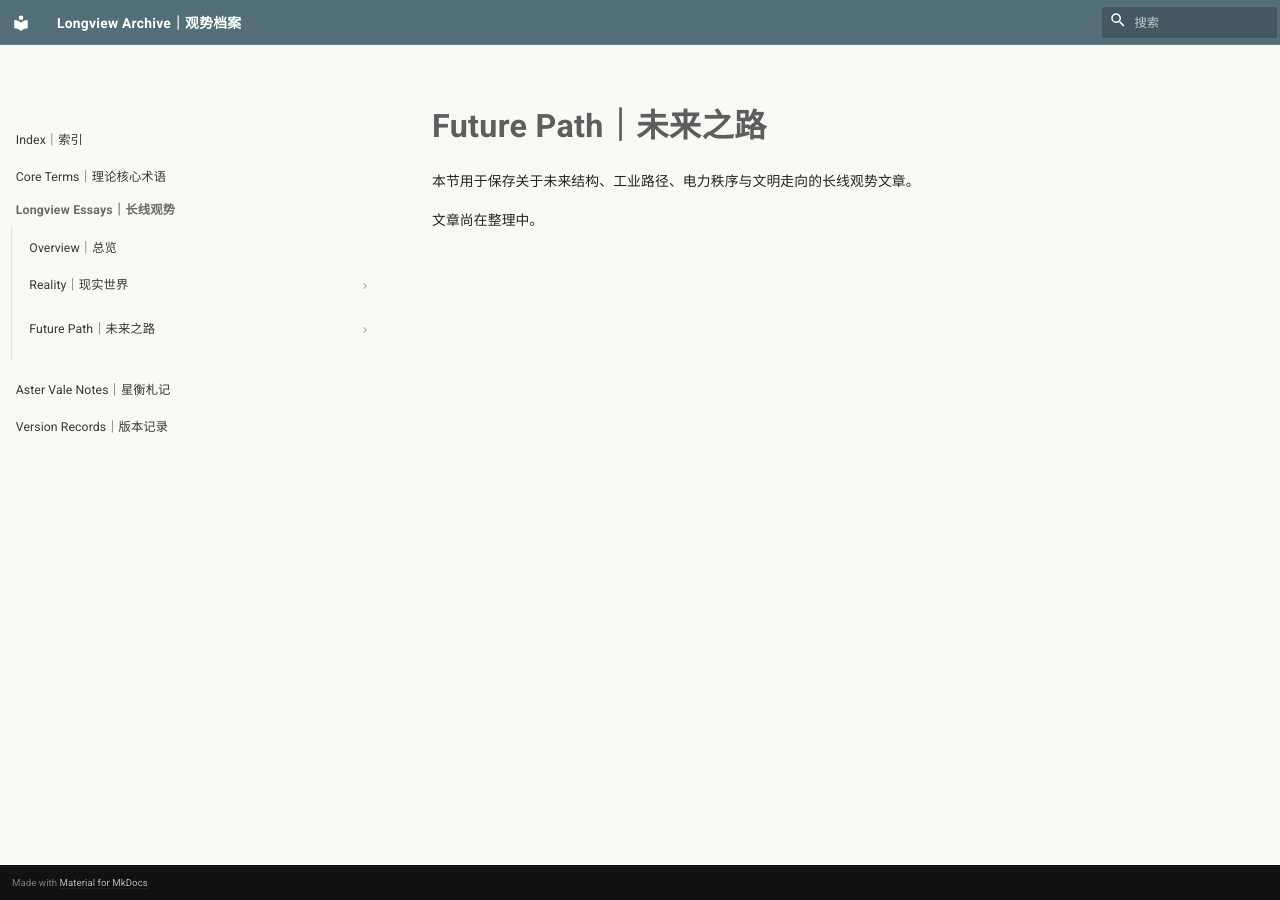
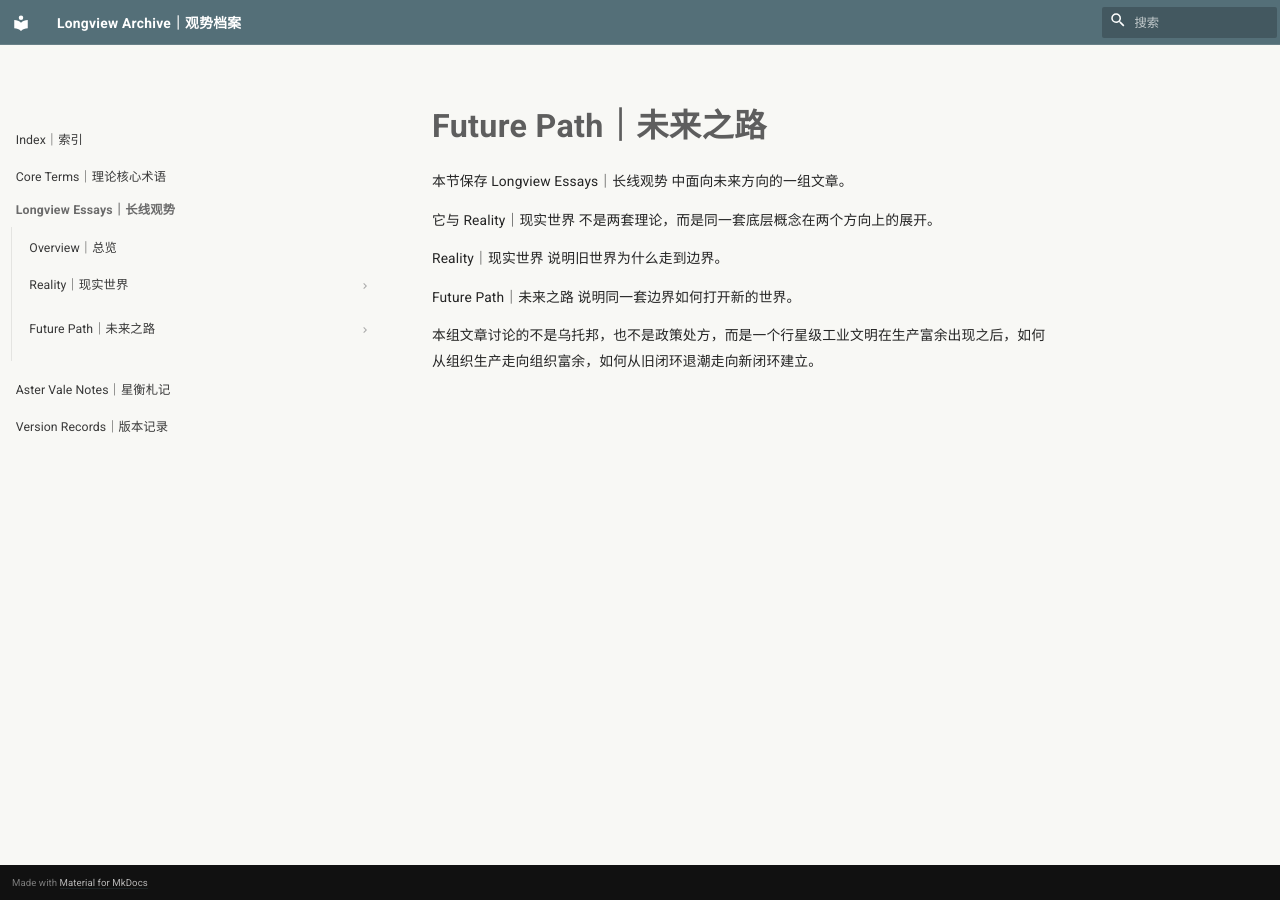
Before and after one commit to guanshi1688/longview-archive, an MkDocs documentation site: the page built from docs/essays/future/index.md, in a window 1280 px wide. Built offline with MkDocs 1.6.1 and Material for MkDocs 9.7.7, drawn with Linux system fonts in a browser that asks for light colours.

Commit message:
Update index.md

```diff
--- a/docs/essays/future/index.md
+++ b/docs/essays/future/index.md
@@ -1,5 +1,11 @@
 # Future Path｜未来之路
 
-本节用于保存关于未来结构、工业路径、电力秩序与文明走向的长线观势文章。
+本节保存 Longview Essays｜长线观势 中面向未来方向的一组文章。
 
-文章尚在整理中。
+它与 Reality｜现实世界 不是两套理论，而是同一套底层概念在两个方向上的展开。
+
+Reality｜现实世界 说明旧世界为什么走到边界。
+
+Future Path｜未来之路 说明同一套边界如何打开新的世界。
+
+本组文章讨论的不是乌托邦，也不是政策处方，而是一个行星级工业文明在生产富余出现之后，如何从组织生产走向组织富余，如何从旧闭环退潮走向新闭环建立。
```
